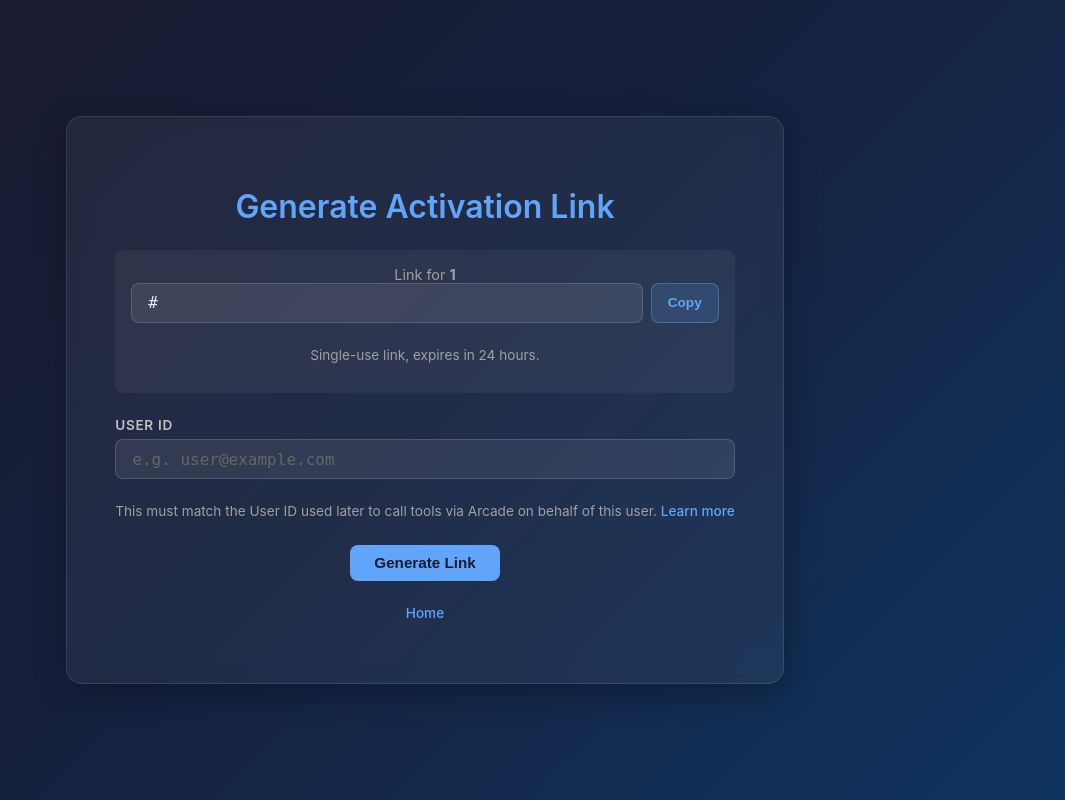
After one commit to ArcadeAI/custom-user-verifier, a Flask app: template templates/admin.html in a window 1280 px wide. The commit adds this page. Shown: the whole page, without its empty margins (215-1280 px from the left). Run offline with Flask 3, Linux system fonts and the light colour scheme; the template is opened without the code that fills it: most values are stand-ins (such as "Sample title", 1, 10 or a date in 2020).

Commit message:
Add two-mode architecture with admin auth and UI improvements
Introduce protected mode (JWT activation links) alongside flexible mode
(user-set ID). Admin area is gated by a cookie-based login with 30-day
expiry. Activation links work across mode switches. Adds copy-to-clipboard
button, logout from any mode, label/docs on admin form, and updated README.

Made-with: Cursor

```diff
--- a/app.py
+++ b/app.py
@@ -1,37 +1,69 @@
 """
 Flask app implementing a custom user verifier route for Arcade.dev
 
-This route handles the redirect from Arcade.dev after a user has authorized a tool,
-verifies the user's identity, and confirms it back to Arcade.
+Supports two modes:
+  - flexible: users set their own user ID (for solo testing/demos)
+  - protected: admin generates signed JWT links per user (for multi-user demos)
+
+Set the mode via VERIFIER_MODE env var or --mode CLI arg.
 """
 
+import hashlib
+import hmac
 import os
+import sys
+import uuid
+from datetime import datetime, timedelta, timezone
+from functools import wraps
+
+import jwt
 from dotenv import load_dotenv
-from flask import Flask, request, redirect, session, render_template
+from flask import Flask, make_response, request, redirect, session, render_template, abort
 from arcadepy import Arcade
 
 load_dotenv()
 
+
+def get_mode():
+    """Resolve mode from CLI arg (--mode) or env var (VERIFIER_MODE)."""
+    for i, arg in enumerate(sys.argv):
+        if arg == "--mode" and i + 1 < len(sys.argv):
+            return sys.argv[i + 1]
+    return os.environ.get("VERIFIER_MODE", "flexible")
+
+
+MODE = get_mode()
+assert MODE in ("flexible", "protected"), f"Invalid mode: {MODE!r}. Must be 'flexible' or 'protected'."
+
 app = Flask(__name__)
 app.secret_key = os.environ.get("FLASK_SECRET_KEY", "dev-secret-key-change-in-production")
 
-# Initialize the Arcade client (uses ARCADE_API_KEY env var by default)
+JWT_SECRET = os.environ.get("JWT_SECRET", app.secret_key)
+ADMIN_SECRET = os.environ.get("ADMIN_SECRET")
+
+if MODE == "protected" and not ADMIN_SECRET:
+    raise RuntimeError("ADMIN_SECRET env var is required in protected mode")
+
 arcade_client = Arcade()
 
+# Track single-use JTIs (in-memory, sufficient for dev/demo)
+used_jtis: set[str] = set()
+
+
+# ---------------------------------------------------------------------------
+# Verification endpoint (both modes)
+# ---------------------------------------------------------------------------
 
 @app.route("/auth/verify")
 def verify_user():
     """
     Custom user verifier route for Arcade.dev.
 
-    This route is called by Arcade.dev after a user authorizes a tool.
-    It verifies that the user completing the auth flow is the same user
-    who started it.
+    Called by Arcade after a user authorizes a tool. Verifies that the user
+    completing the auth flow is the same user who started it.
     """
-    # Get flow_id from query string
     flow_id = request.args.get("flow_id")
 
-    # Validate required parameters
     if not flow_id:
         return render_template(
             "error.html",
@@ -39,8 +71,6 @@ def verify_user():
             detail="flow_id is required"
         ), 400
 
-    # Get the user's ID from your app's session
-    # This must match the user_id specified when starting the auth flow
     user_id = session.get("user_id")
 
     if not user_id:
@@ -50,7 +80,6 @@ def verify_user():
             detail="No user session found"
         ), 401
 
-    # Confirm the user's identity with Arcade
     try:
         result = arcade_client.auth.confirm_user(
             flow_id=flow_id,
@@ -65,10 +94,6 @@ def verify_user():
             detail=error_detail
         ), 400
 
-    # Option 1: Redirect to Arcade's next_uri
-    # return redirect(result.next_uri)
-
-    # Option 2: Wait for completion and render a success page
     try:
         auth_response = arcade_client.auth.wait_for_completion(result.auth_id)
 
@@ -82,8 +107,6 @@ def verify_user():
             ), 400
     except Exception as error:
         print("Error waiting for auth completion:", error)
-        # Even if wait_for_completion fails, the auth might have succeeded
-        # You could redirect to next_uri as a fallback
         if hasattr(result, 'next_uri') and result.next_uri:
             return redirect(result.next_uri)
         return render_template(
@@ -93,17 +116,145 @@ def verify_user():
         ), 500
 
 
-@app.route("/login/<user_id>")
-def login(user_id: str):
-    """Quick login via URL path (kept for convenience/scripting)."""
+# ---------------------------------------------------------------------------
+# Protected mode: admin generates JWT links, users activate them
+# ---------------------------------------------------------------------------
+
+def _make_admin_token():
+    """Create an HMAC signature of the admin secret for cookie verification."""
+    return hmac.new(
+        app.secret_key.encode(), ADMIN_SECRET.encode(), hashlib.sha256
+    ).hexdigest()
+
+
+def _is_admin():
+    """Check if the current request has a valid admin cookie."""
+    token = request.cookies.get("admin_token")
+    return token is not None and hmac.compare_digest(token, _make_admin_token())
+
+
+def require_admin(f):
+    """Redirect to admin login if not authenticated as admin."""
+    @wraps(f)
+    def decorated(*args, **kwargs):
+        if MODE != "protected":
+            return redirect("/")
+        if not _is_admin():
+            return redirect("/admin/login")
+        return f(*args, **kwargs)
+    return decorated
+
+
+@app.route("/admin/login", methods=["GET", "POST"])
+def admin_login():
+    """Admin login page (protected mode only)."""
+    if MODE != "protected":
+        return redirect("/")
+
+    if _is_admin():
+        return redirect("/admin")
+
+    error = None
+    if request.method == "POST":
+        secret = request.form.get("admin_secret", "")
+        if secret == ADMIN_SECRET:
+            resp = make_response(redirect("/admin"))
+            resp.set_cookie(
+                "admin_token",
+                _make_admin_token(),
+                max_age=60 * 60 * 24 * 30,  # 30 days
+                httponly=True,
+                samesite="Lax",
+            )
+            return resp
+        error = "Invalid admin secret."
+
+    return render_template("admin_login.html", error=error)
+
+
+@app.route("/admin", methods=["GET", "POST"])
+@require_admin
+def admin():
+    """Admin page for generating activation links (protected mode only)."""
+    generated_link = None
+    generated_user_id = None
+
+    if request.method == "POST":
+        user_id = request.form.get("user_id", "").strip()
+        if user_id:
+            token = jwt.encode(
+                {
+                    "sub": user_id,
+                    "exp": datetime.now(timezone.utc) + timedelta(hours=24),
+                    "jti": str(uuid.uuid4()),
+                },
+                JWT_SECRET,
+                algorithm="HS256",
+            )
+            generated_link = f"{request.host_url}auth/activate?token={token}"
+            generated_user_id = user_id
+
+    return render_template(
+        "admin.html",
+        generated_link=generated_link,
+        generated_user_id=generated_user_id,
+    )
+
+
+@app.route("/auth/activate")
+def activate():
+    """Activate a session from a signed JWT link. Works in any mode."""
+    token = request.args.get("token")
+    if not token:
+        return render_template(
+            "error.html",
+            message="Missing activation token.",
+        ), 400
+
+    try:
+        payload = jwt.decode(token, JWT_SECRET, algorithms=["HS256"])
+    except jwt.ExpiredSignatureError:
+        return render_template(
+            "error.html",
+            message="This activation link has expired.",
+            detail="Please ask your admin for a new link."
+        ), 400
+    except jwt.InvalidTokenError:
+        return render_template(
+            "error.html",
+            message="Invalid activation link.",
+        ), 400
+
+    jti = payload.get("jti")
+    if jti in used_jtis:
+        return render_template(
+            "error.html",
+            message="This activation link has already been used.",
+            detail="Please ask your admin for a new link."
+        ), 400
+
+    used_jtis.add(jti)
+    user_id = payload["sub"]
     session["user_id"] = user_id
+
+    return render_template("activated.html", user_id=user_id)
+
+
+# ---------------------------------------------------------------------------
+# Home page
+# ---------------------------------------------------------------------------
+
+@app.route("/logout", methods=["POST"])
+def logout():
+    """Clear the user session and redirect home."""
+    session.pop("user_id", None)
     return redirect("/")
 
 
 @app.route("/", methods=["GET", "POST"])
 def index():
-    """Home page with login form."""
-    if request.method == "POST":
+    """Home page. In flexible mode, allows setting user ID. In protected mode, shows status only."""
+    if request.method == "POST" and MODE == "flexible":
         user_id = request.form.get("user_id", "").strip()
         if user_id:
             session["user_id"] = user_id
@@ -113,10 +264,11 @@ def index():
 
     user_id = session.get("user_id")
     logged_in = user_id is not None
-    return render_template("index.html", user_id=user_id, logged_in=logged_in)
+    return render_template("index.html", user_id=user_id, logged_in=logged_in, mode=MODE)
 
 
 if __name__ == "__main__":
+    print(f"Starting in {MODE} mode")
     port = int(os.environ.get("PORT", 5001))
     debug = os.environ.get("FLASK_DEBUG", "true").lower() == "true"
     app.run(host="0.0.0.0", port=port, debug=debug)
--- a/pyproject.toml
+++ b/pyproject.toml
@@ -7,7 +7,8 @@ dependencies = [
     "flask",
     "arcadepy",
     "python-dotenv",
+    "pyjwt",
 ]
 
-[project.scripts]
-verifier = "app:main"
+[tool.setuptools]
+py-modules = []
--- a/static/style.css
+++ b/static/style.css
@@ -94,7 +94,19 @@ form {
     margin-top: 1.5rem;
 }
 
-input[type="text"] {
+label {
+    display: block;
+    text-align: left;
+    color: #c0c0c0;
+    font-size: 0.85rem;
+    font-weight: 600;
+    margin-bottom: 0.4rem;
+    text-transform: uppercase;
+    letter-spacing: 0.05em;
+}
+
+input[type="text"],
+input[type="password"] {
     padding: 0.6rem 1rem;
     border-radius: 8px;
     border: 1px solid rgba(255, 255, 255, 0.15);
@@ -108,12 +120,44 @@ input[type="text"] {
     transition: border-color 0.2s;
 }
 
-input[type="text"]:focus {
+input[type="text"]:focus,
+input[type="password"]:focus {
     border-color: #60a5fa;
 }
 
-input[type="text"]::placeholder {
+input[type="text"]::placeholder,
+input[type="password"]::placeholder {
     color: #666;
+}
+
+.input-with-btn {
+    display: flex;
+    gap: 0.5rem;
+    align-items: stretch;
+}
+
+.input-with-btn input {
+    flex: 1;
+    min-width: 0;
+}
+
+.copy-btn {
+    margin-top: 0;
+    padding: 0.6rem 1rem;
+    border-radius: 8px;
+    border: 1px solid rgba(96, 165, 250, 0.4);
+    background: rgba(96, 165, 250, 0.15);
+    color: #60a5fa;
+    font-size: 0.85rem;
+    font-weight: 600;
+    cursor: pointer;
+    white-space: nowrap;
+    transition: background 0.2s, color 0.2s;
+}
+
+.copy-btn:hover {
+    background: rgba(96, 165, 250, 0.3);
+    color: #93c5fd;
 }
 
 button {
@@ -156,3 +200,14 @@ code {
     font-size: 0.85rem;
     margin-top: 1.5rem;
 }
+
+a {
+    color: #60a5fa;
+    text-decoration: none;
+    font-weight: 500;
+}
+
+a:hover {
+    text-decoration: underline;
+    color: #93c5fd;
+}
--- /dev/null
+++ b/templates/admin.html
@@ -0,0 +1,46 @@
+<!DOCTYPE html>
+<html>
+<head>
+    <title>Admin - Arcade User Verifier</title>
+    <link rel="stylesheet" href="{{ url_for('static', filename='style.css') }}">
+</head>
+<body>
+    <div class="container">
+        <h1>Generate Activation Link</h1>
+        {% if generated_link %}
+        <div class="status">
+            <div class="status-label">Link for <strong>{{ generated_user_id }}</strong></div>
+            <div class="input-with-btn">
+                <input type="text" id="activation-link" value="{{ generated_link }}" readonly
+                       onclick="this.select();" />
+                <button type="button" class="copy-btn" onclick="copyLink()">Copy</button>
+            </div>
+            <p class="info">Single-use link, expires in 24 hours.</p>
+        </div>
+        {% endif %}
+        <form method="POST">
+            <label for="user_id">User ID</label>
+            <input type="text" id="user_id" name="user_id"
+                   placeholder="e.g. user@example.com" />
+            <p class="info">
+                This must match the User ID used later to call tools via Arcade
+                on behalf of this user.
+                <a href="https://docs.arcade.dev/en/guides/user-facing-agents/secure-auth-production"
+                   target="_blank">Learn more</a>
+            </p>
+            <button type="submit">Generate Link</button>
+        </form>
+        <p class="info"><a href="/">Home</a></p>
+    </div>
+<script>
+function copyLink() {
+    const input = document.getElementById('activation-link');
+    navigator.clipboard.writeText(input.value).then(() => {
+        const btn = document.querySelector('.copy-btn');
+        btn.textContent = 'Copied!';
+        setTimeout(() => { btn.textContent = 'Copy'; }, 2000);
+    });
+}
+</script>
+</body>
+</html>
```
Also changed, not shown: templates/activated.html (added, +19 -0 lines), templates/admin_login.html (added, +22 -0 lines), templates/index.html (+12 -5 lines), README.md, 1 other file.
